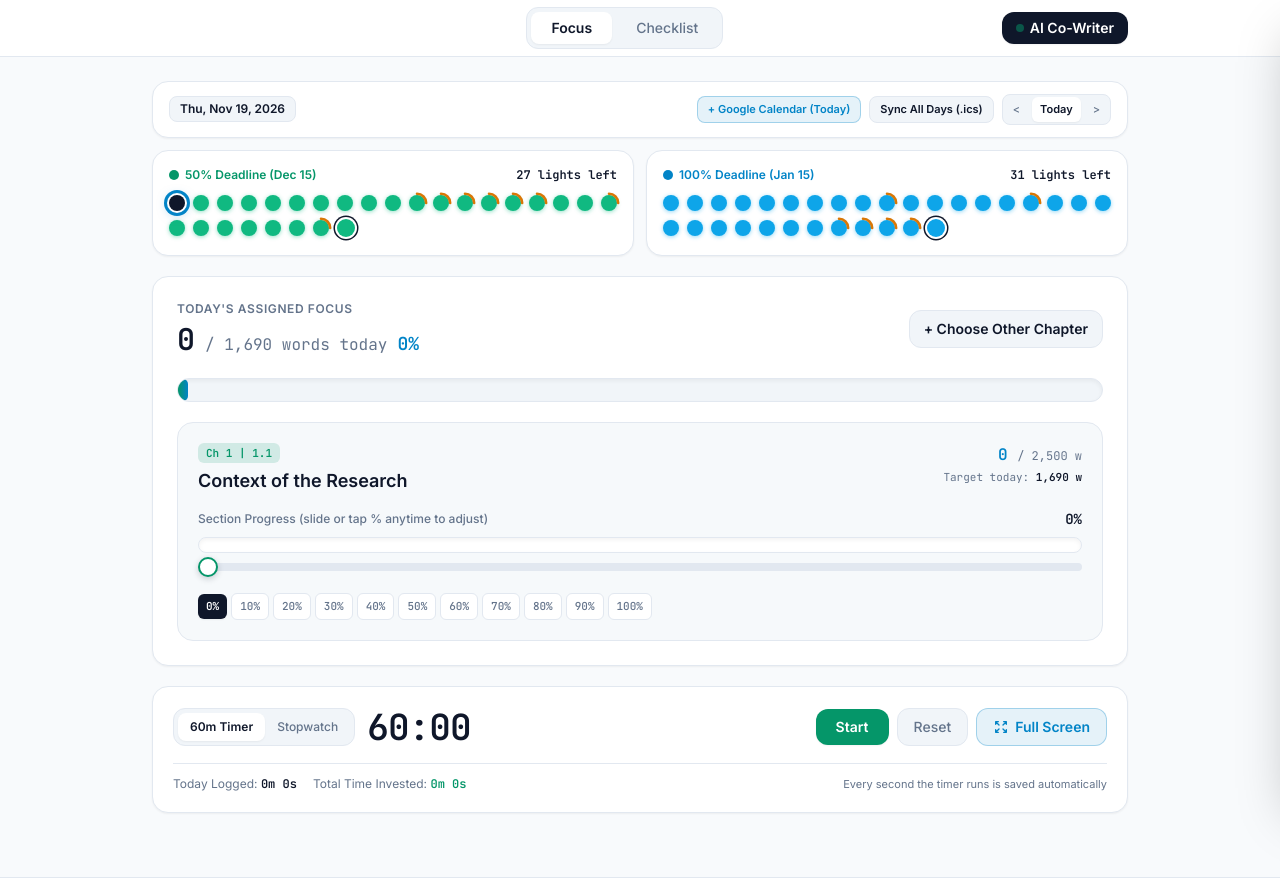
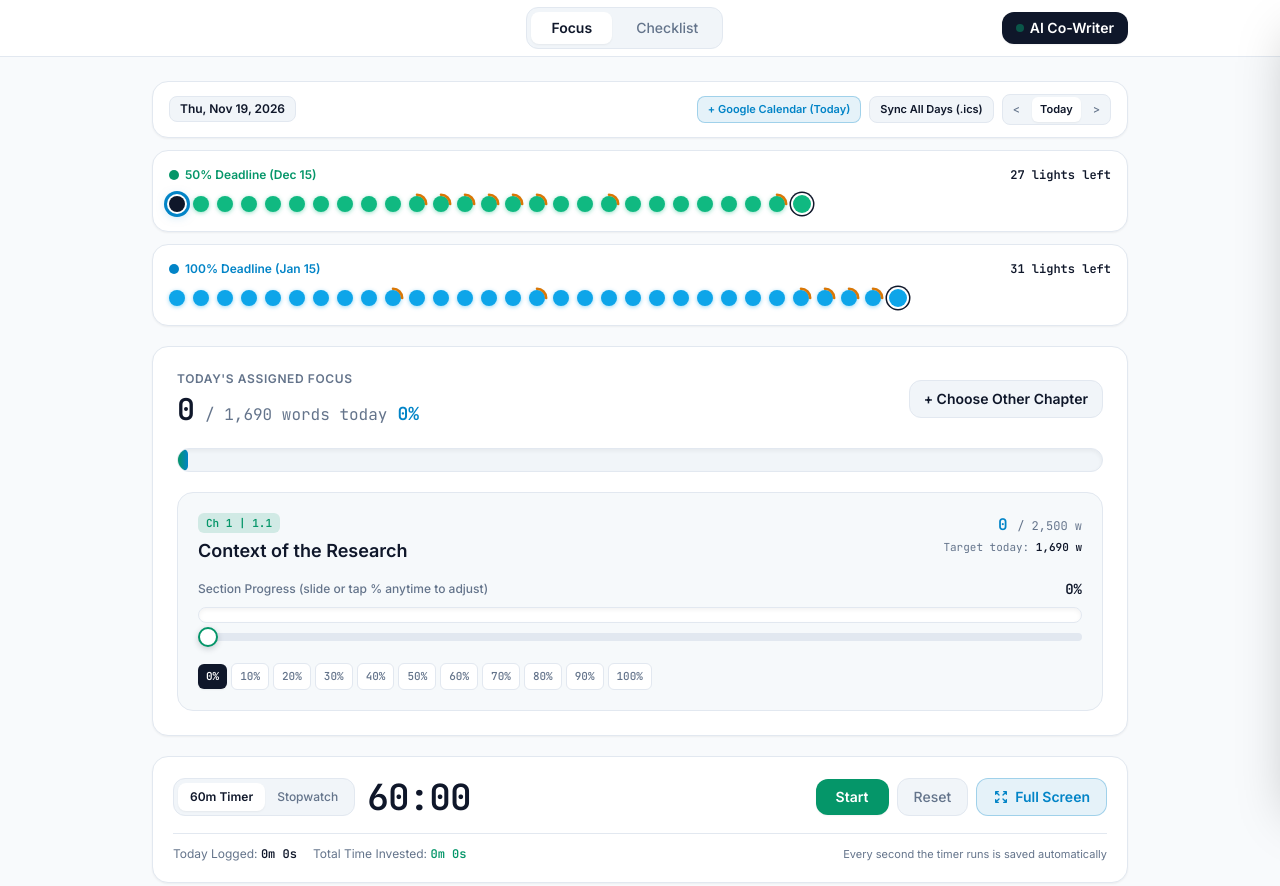
Before and after one commit to behzadmodanloo/dissertation-tracker, a plain HTML site: page phd_dissertation_progress_tracker.html in a window 1280 px wide. Shown: the top 886 px of the page. Drawn offline with nearby package versions, Linux system fonts and the light colour scheme.

Commit message:
Update phd_dissertation_progress_tracker.html

```diff
--- a/phd_dissertation_progress_tracker.html
+++ b/phd_dissertation_progress_tracker.html
@@ -1290,8 +1290,8 @@
               </div>
             </div>
 
-            <!-- Separate Cards: First 50% Deadline vs 100% Deadline -->
-            <div class="grid grid-cols-1 md:grid-cols-2 gap-3">
+            <!-- Stacked Cards: First 50% Deadline on top, then 100% Deadline below -->
+            <div class="space-y-3">
               <!-- 50% DEADLINE LIGHTS -->
               <div class="bg-surface border border-borderSubtle rounded-2xl p-4 shadow-sm space-y-2.5">
                 <div class="flex items-center justify-between gap-2 text-xs">
```
